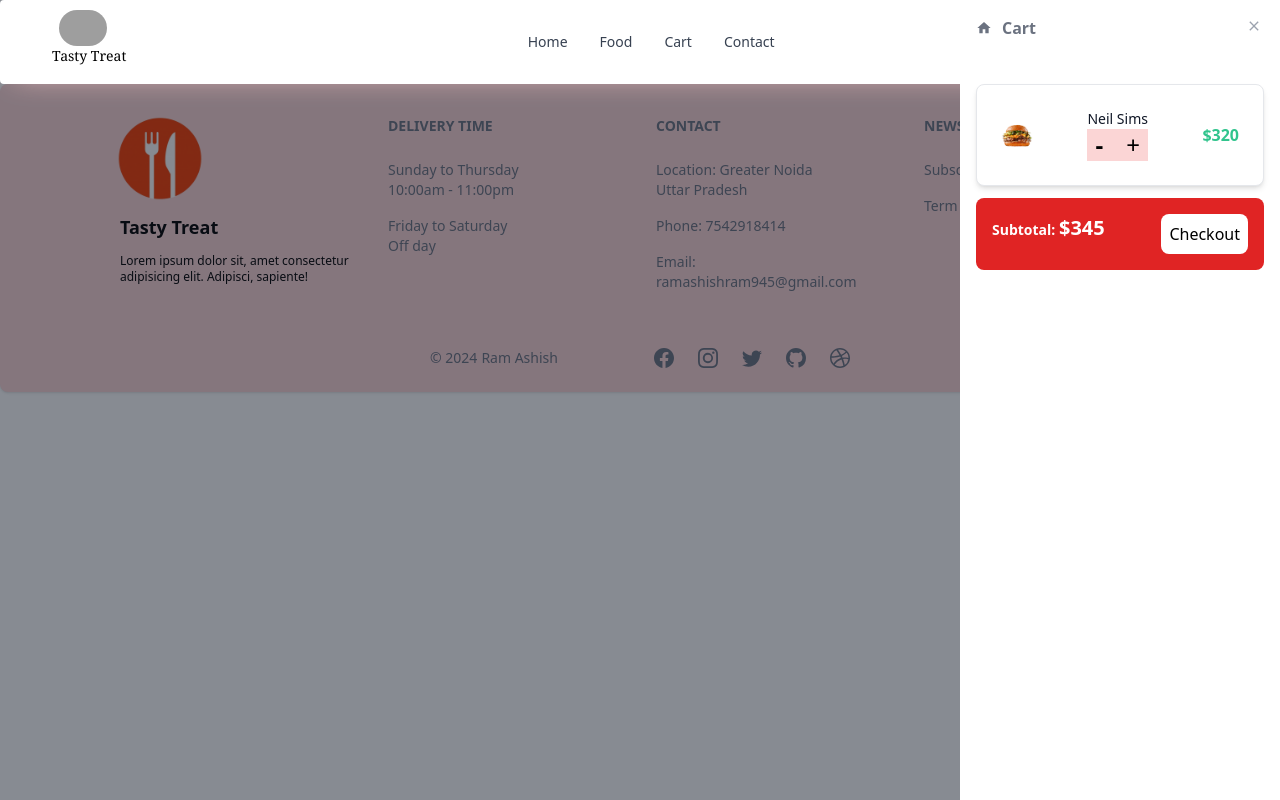
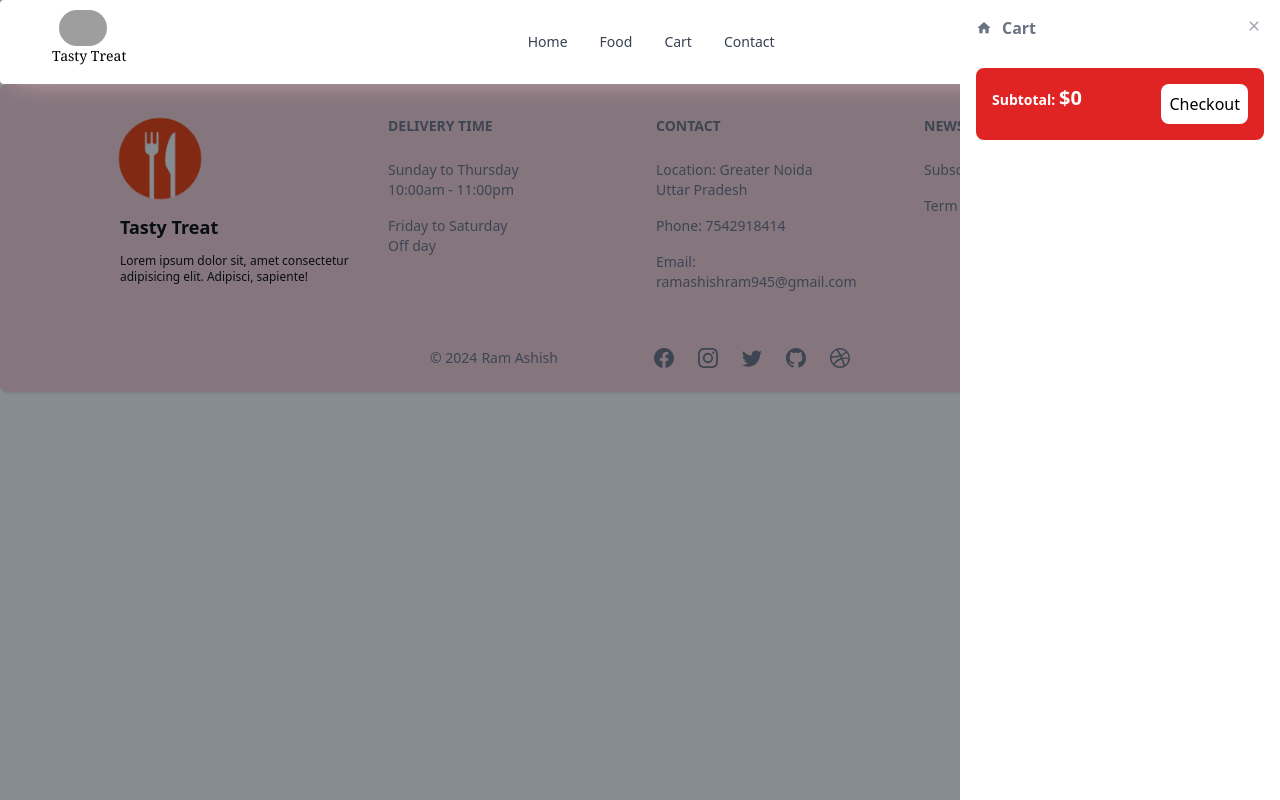
Before and after one commit to 123ramashish/food-delivery-app, a React (Vite) app in the folder client/: page /cart in a window 1280 px wide. Built offline with nearby package versions, Linux system fonts and the light colour scheme; grey boxes are pictures that could not be loaded.

Commit message:
update header cart functionality

```diff
--- a/client/src/Redux/Cart/cartSlice.js
+++ b/client/src/Redux/Cart/cartSlice.js
@@ -4,6 +4,7 @@ const initialState = {
   cart: [],
   error: null,
   totalPrice: 0,
+  notification: 0,
 };
 
 export const cartSlice = createSlice({
@@ -48,6 +49,9 @@ export const cartSlice = createSlice({
         (total, item) => total + item.quantity * item.price,
         0
       );
+      state.cart.map((item) => {
+        state.notification += item.quantity;
+      });
     },
   },
 });
--- a/client/src/components/Cart.jsx
+++ b/client/src/components/Cart.jsx
@@ -1,13 +1,20 @@
 import { useLocation } from "react-router-dom";
+import { useSelector, useDispatch } from "react-redux";
 import { useState, useEffect } from "react";
 import { Button, Drawer } from "flowbite-react";
 import useCartShow from "../customHooks/useCartShow";
 import { Card } from "flowbite-react";
-import product from "../assets/images/product_01.jpg";
+import {
+  DecreaseQuantity,
+  IncreaseQuantity,
+  CalculateTotalPrice,
+} from "../Redux/Cart/cartSlice.js";
+
 export default function Cart() {
   const { isOpen, handleClose, handleOpen } = useCartShow();
-
   const location = useLocation();
+  const { totalPrice, cart, error } = useSelector((state) => state.cart);
+  const dispatch = useDispatch();
 
   useEffect(() => {
     if (location.pathname === "/cart") {
@@ -16,6 +23,16 @@ export default function Cart() {
       handleClose();
     }
   }, [location.pathname]);
+
+  const handleAdd = (id) => {
+    dispatch(IncreaseQuantity({ id }));
+    dispatch(CalculateTotalPrice());
+  };
+
+  const handleSubtract = (id) => {
+    dispatch(DecreaseQuantity({ id }));
+    dispatch(CalculateTotalPrice());
+  };
 
   return (
     <Drawer
@@ -26,38 +43,52 @@ export default function Cart() {
     >
       <Drawer.Header title="Cart" />
       <Drawer.Items>
-        <Card className="max-w-sm mt-7">
+        {cart &&
+          cart.map((item) => (
+            <Card className="max-w-sm mt-7" key={item.id}>
               <div className="flex items-center justify-between">
                 <div className="shrink-0">
                   <img
-                alt="Neil image"
+                    alt={item.name}
                     height="32"
-                src={product}
+                    src={item.imageUrl}
                     width="32"
                     className="rounded-full"
                   />
                 </div>
                 <div className="min-w-0 flex flex-col justify-between">
                   <p className="truncate text-sm font-medium text-gray-900 dark:text-white">
-                Neil Sims
+                    {item.name}
                   </p>
-              <p className="truncate text-2xl flex justify-between dark:text-white bg-red-200 px-2">
-                <span className="font-bold">-</span>
-                <span>+</span>
+                  <p className="truncate text-2xl flex justify-between dark:text-white bg-red-200 px-2 w-20 m-auto">
+                    <span
+                      className="font-bold cursor-pointer"
+                      onClick={() => handleSubtract(item.id)}
+                    >
+                      -
+                    </span>
+                    {item.quantity}
+                    <span
+                      className="cursor-pointer"
+                      onClick={() => handleAdd(item.id)}
+                    >
+                      +
+                    </span>
                   </p>
                 </div>
                 <div className="inline-flex items-center text-base font-semibold text-green-400 dark:text-white">
-              $320
+                  ${item.quantity * item.price}
                 </div>
               </div>
             </Card>
+          ))}
       </Drawer.Items>
 
       <div className="flex bg-red-600 p-4 justify-between rounded-lg my-3">
         <p className="text-white font-bold text-sm">
-          Subtotal: <span className="text-xl">$345</span>
+          Subtotal: <span className="text-xl">${totalPrice}</span>
         </p>
-        <button className="p-2 bg-white rounded-lg transition ease-in-out delay-150 hover:-translate-y-1 hover:scale-110 active:bg-gray-600 ">
+        <button className="p-2 bg-white rounded-lg transition ease-in-out delay-150 hover:-translate-y-1 hover:scale-110 active:bg-gray-600">
           Checkout
         </button>
       </div>
--- a/client/src/pages/Header.jsx
+++ b/client/src/pages/Header.jsx
@@ -8,8 +8,16 @@ import {
 import { Link } from "react-router-dom";
 import { FaRegUser, FaShoppingCart } from "react-icons/fa";
 import Profile from "../components/Profile";
+import { useDispatch, useSelector } from "react-redux";
+import { useEffect } from "react";
+import { CalculateTotalPrice } from "../Redux/Cart/cartSlice.js";
 export default function Header() {
+  const { notification } = useSelector((state) => state.cart);
+  const dispatch = useDispatch();
   const content = <Profile />;
+  // useEffect(() => {
+  //   dispatch(CalculateTotalPrice());
+  // }, []);
   return (
     <>
       <Navbar fluid rounded className="shadow-sm sticky top-0 w-full z-50">
@@ -30,6 +38,9 @@ export default function Header() {
 
         <div className=" inline-flex gap-4 text-sm items-center ml-2 md:order-2 ">
           <Link to={"/cart"}>
+            <h2 className="bg-red-500 text-white rounded-full text-center my-[-6px] ml-1 w-4">
+              {notification}
+            </h2>
             <FaShoppingCart className=" text-2xl text-gray-500" />
           </Link>
           <Popover content={content} placement="bottom" trigger="hover">
```
Lines whose indentation alone changed are shown as unchanged.
